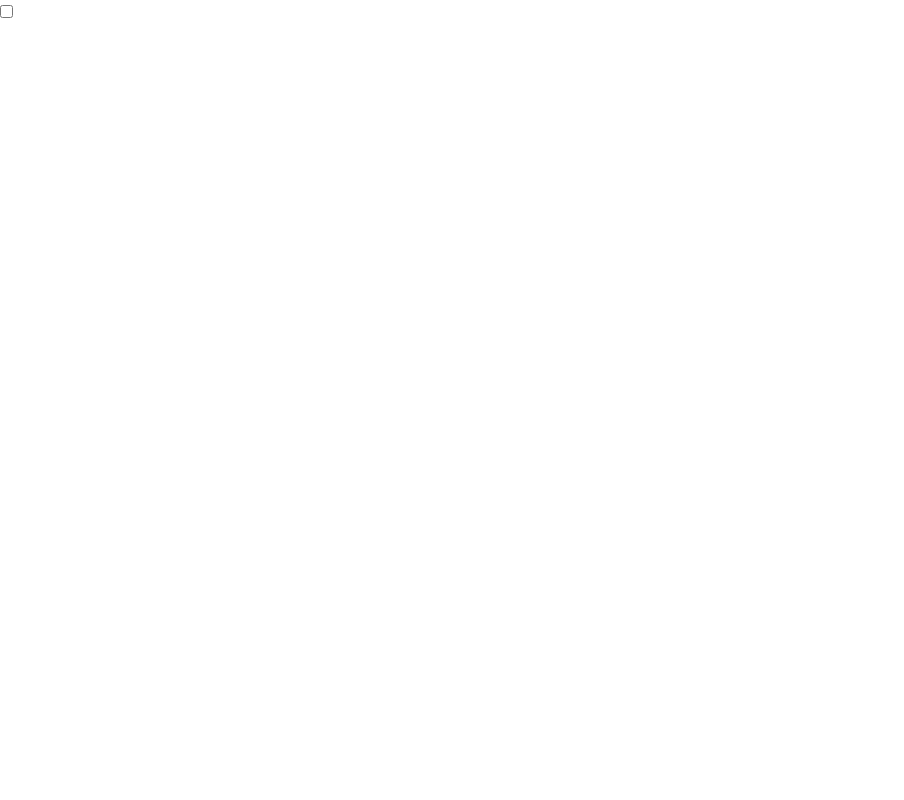
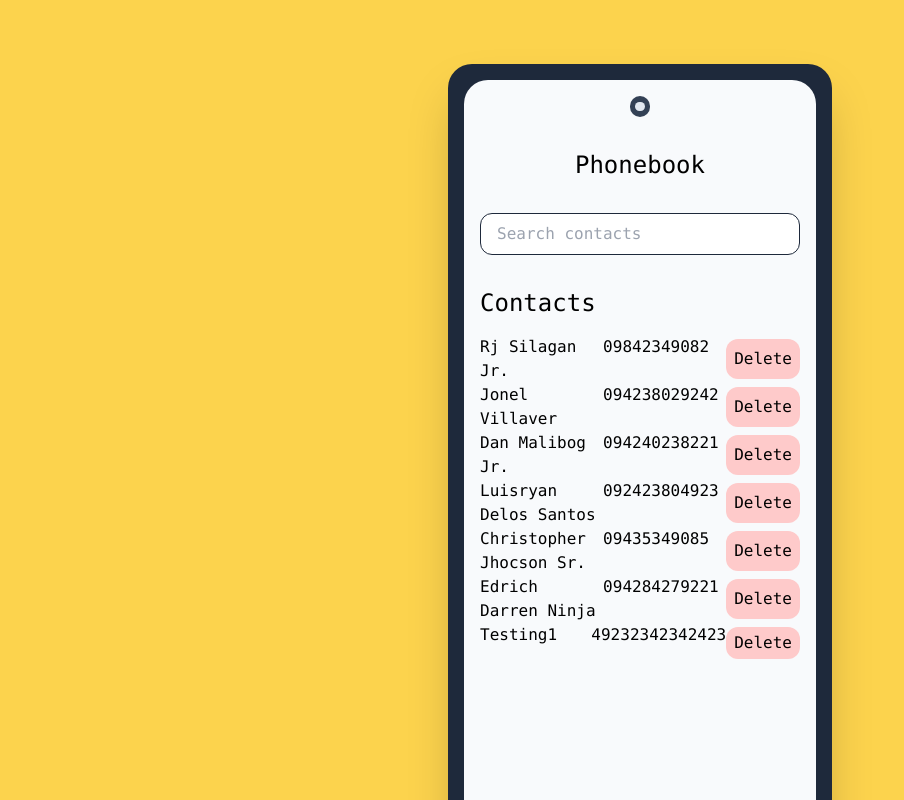
Before and after one commit to Nelman25/fullstackopen, a React (Vite) app in the folder part2/phonebook/: page / in a window 1280 px wide. Shown: the top 800 px of the page, without its empty margins (0-904 px from the left). Built offline with nearby package versions, Linux system fonts and the light colour scheme; data requests are answered from the project's data file.

Commit message:
fix bcs i accidentally push some test code

```diff
--- a/part2/phonebook/src/App.jsx
+++ b/part2/phonebook/src/App.jsx
@@ -1,23 +1,178 @@
-import { useState } from "react";
+/* eslint-disable no-unused-vars */
+import { useState, useEffect } from "react";
+import Filter from "./component/Filter";
+import PersonForm from "./component/PersonForm";
+import { getAll, create, update, remove } from "./services/services";
+import Person from "./component/Person";
+import Notification from "./component/Notification";
 
 const App = () => {
-	const [isChecked, setIsChecked] = useState(false);
+	const [persons, setPersons] = useState([]);
+	const [newName, setNewName] = useState("");
+	const [newNumber, setNewNumber] = useState("");
+	const [searchText, setSearchText] = useState("");
+	const [isAdded, setIsAdded] = useState(true);
+	const [showNotification, setShowNotification] = useState(false);
+	const [notification, setNotification] = useState({
+		message: "",
+		name: "",
+	});
 
-	const handleCheckbox = (e) => {
-		setIsChecked(e.target.checked);
+	useEffect(() => {
+		console.log("Effect");
+		getAll().then((contacts) => {
+			console.log("promise fulfilled");
+			setPersons(contacts);
+		});
+	}, []);
+	const names = persons.map((person) => person.name.toLowerCase().trim());
+	const nameAlreadyExist = names.includes(newName.toLowerCase().trim());
+	const namesToRender = persons.filter((person) => {
+		const personName = person.name.toLowerCase();
+		return personName.includes(searchText.toLowerCase());
+	});
+	const addPerson = (e) => {
+		e.preventDefault();
+		if (newName === "" || newNumber === "") {
+			console.log("There's a missing input, try again");
+			return;
+		}
+		if (nameAlreadyExist) {
+			if (
+				window.confirm(
+					`${newName} is already added to the phonebook, replace the old number with a new one?`
+				)
+			) {
+				const selectedPerson = persons.find(
+					(person) =>
+						person.name.trim().toLowerCase() === newName.toLowerCase().trim()
+				);
+				const updatedNumber = {
+					...selectedPerson,
+					number: newNumber,
+				};
+				update(selectedPerson.id, updatedNumber)
+					.then((updatedContact) => {
+						const updatedContacts = persons.map((person) =>
+							person.id !== selectedPerson.id ? person : updatedContact
+						);
+						setPersons(updatedContacts);
+						setIsAdded(!isAdded);
+					})
+					.catch((error) => {
+						setNotification({
+							name: "",
+							message:
+								"The information of the user has already been deleted from server. ",
+						});
+						setShowNotification(true);
+						setTimeout(() => {
+							setShowNotification(false);
+						}, 3000);
+						setIsAdded(!isAdded);
+					});
+				return;
+			}
+		}
+		const newPerson = {
+			name: newName,
+			number: newNumber,
+		};
+		create(newPerson).then((newContact) => {
+			setPersons(persons.concat(newContact));
+			setNewName("");
+			setNewNumber("");
+			setIsAdded(!isAdded);
+			setNotification({
+				name: newName,
+				message: "Added ",
+			});
+			setShowNotification(true);
+			setTimeout(() => {
+				setShowNotification(false);
+			}, 3000);
+		});
 	};
 
-	const student = [
-		{ name: "Jonel villaver", attendance: { "9/11": null, "9/12": true } },
-	];
+	const handleNameChange = (e) => {
+		setNewName(e.target.value);
+	};
+	const handleNumberChange = (e) => {
+		setNewNumber(e.target.value);
+	};
 
-	student.map((student) => console.log(student.attendance));
+	const handleChangeSearch = (e) => {
+		setSearchText(e.target.value);
+	};
+	const handleDeleteContact = (name, id) => {
+		if (window.confirm(`Delete ${name}?`)) {
+			remove(id).then((removedContact) => {
+				const updatedContacts = persons.filter((person) => person.id !== id);
+				setPersons(updatedContacts);
+				setIsAdded(true);
+				setNotification({
+					name: name,
+					message: "Deleted ",
+				});
+				setShowNotification(true);
+				setTimeout(() => {
+					setShowNotification(false);
+				}, 3000);
+			});
+		}
+	};
 
 	return (
-		<div>
-			<input type="checkbox" checked={isChecked} onChange={handleCheckbox} />
+		<div className="bg-amber-300 flex justify-center items-center min-h-[100vh] font-mono">
+			<div className="w-[30%] min-h-[960px] bg-slate-800 rounded-3xl p-4 flex shadow-2xl my-16">
+				<div className="bg-slate-50 grow shrink rounded-3xl p-4 mb-4 relative">
+					<div className="bg-slate-700 size-[1.3rem] mx-auto rounded-full flex justify-center items-center">
+						<div className="bg-slate-200 size-[.6rem] rounded-full"></div>
+					</div>
+					<div>
+						<h2 className="text-2xl bold text-center my-8">Phonebook</h2>
+						<Filter value={searchText} onSearch={handleChangeSearch} />
+						{showNotification ? (
+							<Notification notification={notification} />
+						) : (
+							<></>
+						)}
+						{isAdded ? (
+							<>
+								<h3 className="text-2xl bold mt-8 mb-4">Contacts</h3>
+								<ul>
+									{namesToRender.map((person) => (
+										<Person
+											key={person.id}
+											person={person}
+											onDeleteContact={handleDeleteContact}
+										/>
+									))}
+								</ul>
+							</>
+						) : (
+							<PersonForm
+								onAddPerson={addPerson}
+								newName={newName}
+								onChangeName={handleNameChange}
+								newNumber={newNumber}
+								onChangeNumber={handleNumberChange}
+							/>
+						)}
+					</div>
+					{isAdded && (
+						<div>
+							<button
+								className="bg-amber-300 rounded-full size-16 text-3xl bold shadow-xl absolute right-[20px] bottom-[20px]"
+								onClick={() => setIsAdded(!isAdded)}
+							>
+								+
+							</button>
+						</div>
+					)}
+				</div>
+			</div>
 		</div>
 	);
 };
-
 export default App;
```
